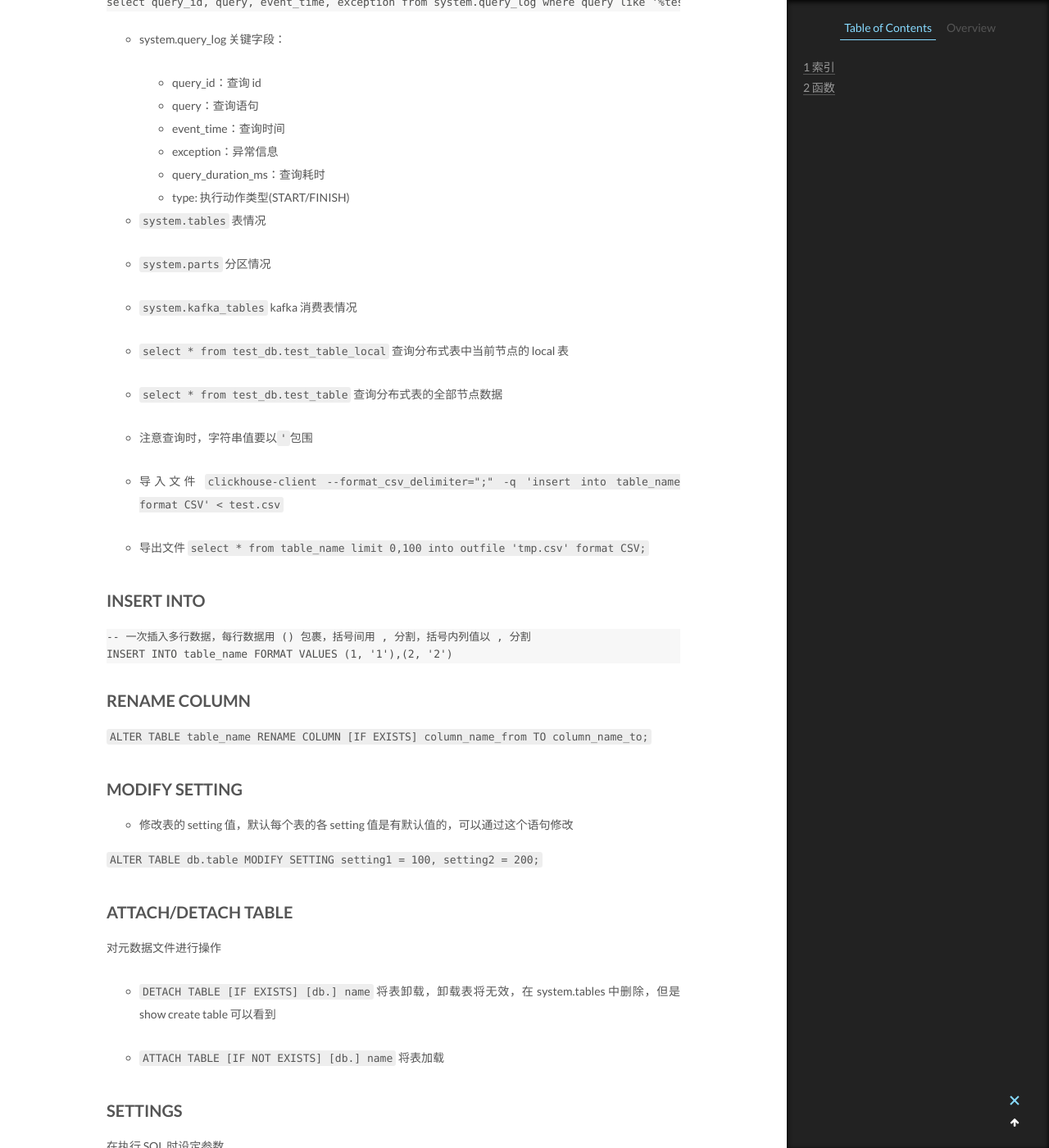
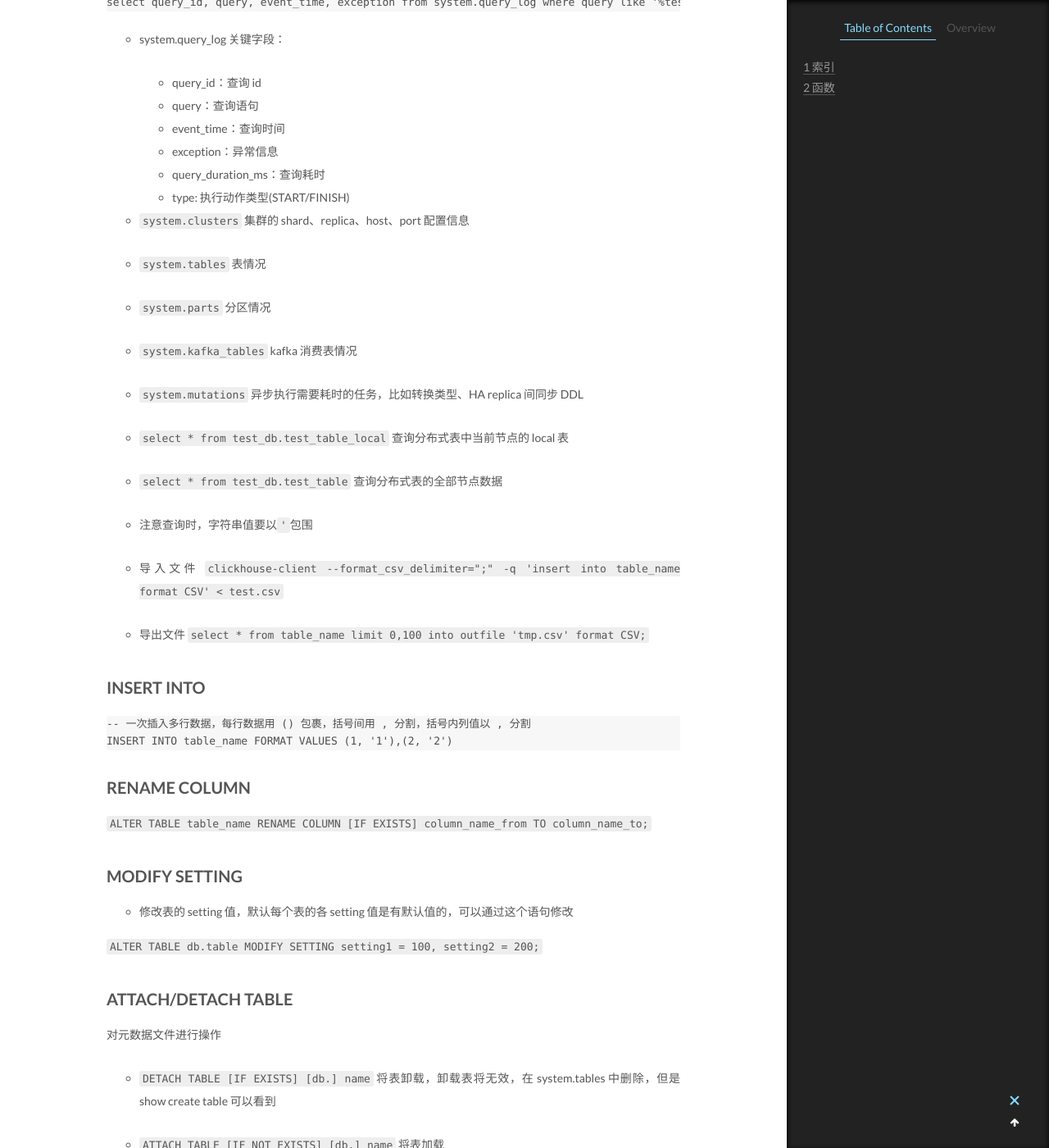
Before and after one commit to CodeHunter2006/CodeHunter2006.github.io, a Jekyll site: the page built from _posts/2022-11-30-ClickHouse_SQL.md, in a window 1280 px wide and 1400 px high, scrolled down 1320 px. Shown: the whole window at 82% size. Built offline with Jekyll 4.4.1, drawn with Linux system fonts in a browser that asks for light colours.

Commit message:
doc: add contents

```diff
--- a/_posts/2022-11-30-ClickHouse_SQL.md
+++ b/_posts/2022-11-30-ClickHouse_SQL.md
@@ -63,6 +63,9 @@ select query_id, query, event_time, exception from system.query_log where query
   - query_duration_ms：查询耗时
   - type: 执行动作类型(START/FINISH)
 
+- `system.clusters`
+  集群的 shard、replica、host、port 配置信息
+
 - `system.tables`
   表情况
 
@@ -71,6 +74,9 @@ select query_id, query, event_time, exception from system.query_log where query
 
 - `system.kafka_tables`
   kafka 消费表情况
+
+- `system.mutations`
+  异步执行需要耗时的任务，比如转换类型、HA replica 间同步 DDL
 
 - `select * from test_db.test_table_local`
   查询分布式表中当前节点的 local 表
```
Also changed, not shown: _posts/2022-08-14-OhMyZsh.md (+6 -6 lines).
